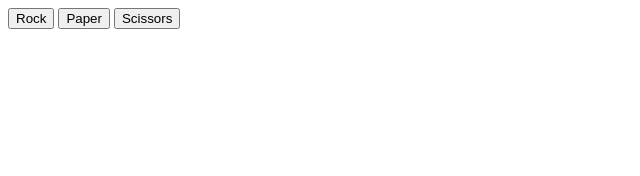
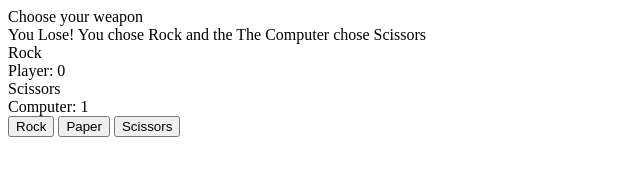
Before and after one commit to samkitbarbhaya/rock-paper-scissor, a plain HTML site: page index.html in a window 1280 px wide. Both pictures are taken after a click on the button "Rock". Shown: the whole page, without its empty margins (0-640 px from the left). Drawn offline with Linux system fonts and the light colour scheme.

Commit message:
Added Logic for The Scores updating

```diff
--- a/game.js
+++ b/game.js
@@ -7,24 +7,45 @@ function getComputerChoice(){
     let ind = getRandomInt(3);
     return rps[ind];
 }
-
 function playRound(computerSelection, playerSelection){
     playerSelection = playerSelection.toLowerCase();
     playerSelection = playerSelection.charAt(0).toUpperCase() + playerSelection.slice(1);
-    if(computerSelection==playerSelection) return "It's a tie! You both chose "+playerSelection;
+    if(computerSelection==playerSelection) return 0;
     if((computerSelection=='Rock' && playerSelection=='Scissors') ||
         (computerSelection=='Paper' && playerSelection=='Rock') ||
         (computerSelection=='Scissors' && playerSelection=='Paper')){
-            return "You Lose! "+computerSelection+" beats "+playerSelection;
+            return 1;
     }else{
-        return "You Win! "+playerSelection+" beats "+computerSelection;
+        return 2;
     }
 }
-
+const playerSelectionDiv = document.querySelector('.player-selection');
+const computerSelectionDiv = document.querySelector('.computer-selection');
+const resultDiv = document.querySelector('.result');
+const playerScoreSpan = document.querySelector('.player-score');
+const computerScoreSpan = document.querySelector('.computer-score');
+let playerScore = 0;
+let computerScore = 0;
 function game(e){
     const computerSelection = getComputerChoice();
     const playerSelection = e.target.id;
-    console.log(playRound(computerSelection,playerSelection));
+    const result = playRound(computerSelection,playerSelection);
+    if(result==0){
+        resultDiv.textContent = "It's a tie! You both chose "+playerSelection;
+    }else if(result==1){
+        playerScore++;
+        resultDiv.textContent = "You Win! You chose "+playerSelection+" and  The Computer chose"+computerSelection;
+    }else{
+        computerScore++;
+        resultDiv.textContent = "You Lose! You chose "+playerSelection+" and the The Computer chose "+computerSelection;
+    }
+    playerSelectionDiv.textContent = playerSelection;
+    computerSelectionDiv.textContent = computerSelection;
+    playerScoreSpan.textContent = playerScore;
+    computerScoreSpan.textContent = computerScore;
+    if(playerScore==5 || computerScore==5){
+
+    }
 }
 
 const buttons = document.querySelectorAll('.selection');
--- a/index.html
+++ b/index.html
@@ -7,9 +7,16 @@
     <title>Document</title>
 </head>
 <body>
+    <div class="">Choose your weapon</div>
+    <div class="result">First to score 5 points wins the game</div>
+    <div class="player-selection">?</div>
+    <div >Player: <span class="player-score">0</span></div>
+    <div class="computer-selection">?</div>
+    <div >Computer: <span class="computer-score">0</span></div>
     <button class="selection" id="Rock">Rock</button>
     <button class="selection" id="Paper">Paper</button>
     <button class="selection" id="Scissors">Scissors</button>
+
     <script src="game.js">  </script>
 </body>
 </html>
```
